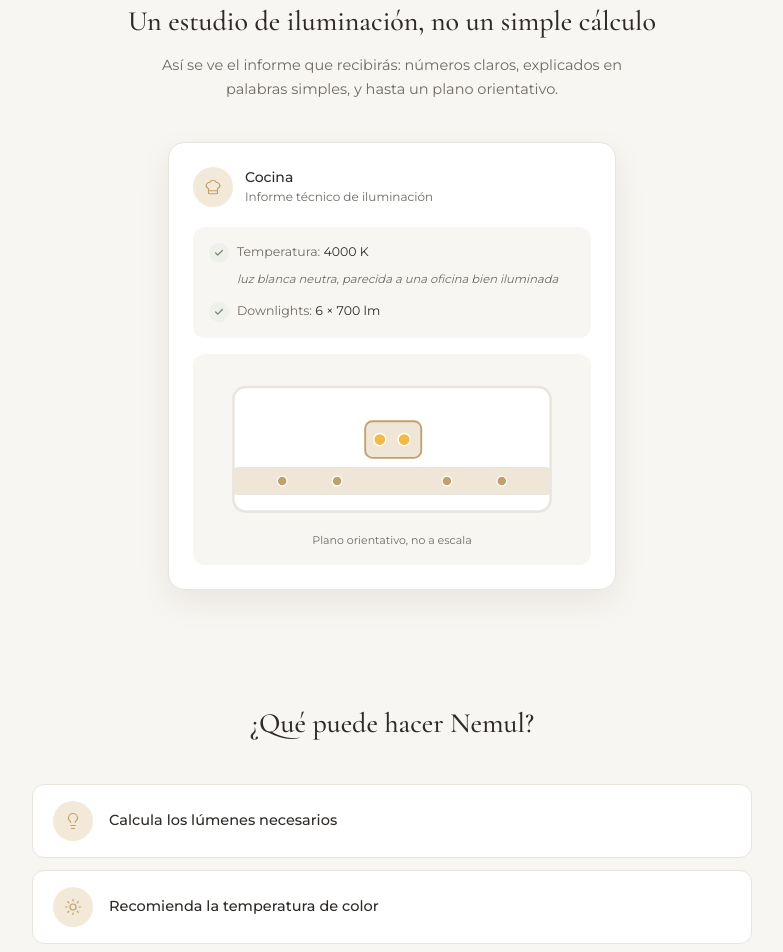
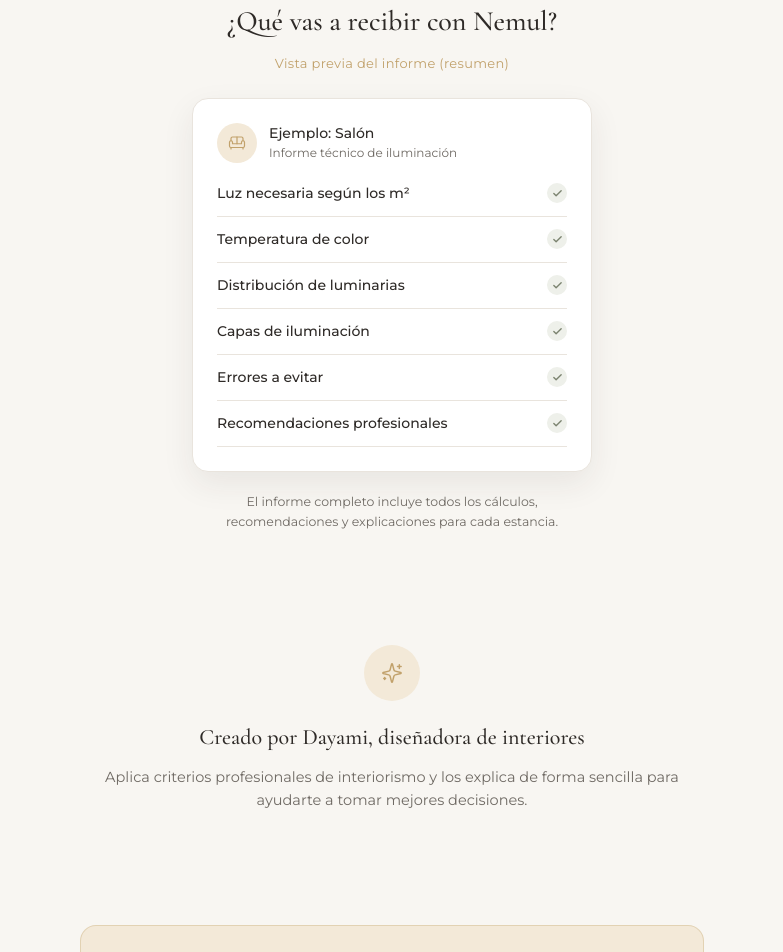
Before and after one commit to digitaldma2026-crypto/nemul-app, a React (Vite) app: page / in a window 1280 px wide. Shown: the part 1140-2092 px from the top of the page, without its empty margins (248-1031 px from the left). Built offline with nearby package versions, Linux system fonts and the light colour scheme.

Commit message:
Update App.jsx

```diff
--- a/App.jsx
+++ b/App.jsx
@@ -3,7 +3,7 @@
   Sofa, ChefHat, BedDouble, Bath, UtensilsCrossed, DoorOpen, Shirt, TreePine,
   ArrowLeft, Check, ChevronRight, ChevronDown, Sun, Moon, CloudSun, Lightbulb,
   Sparkles, BookOpen, Users, Coffee, Plus, Trash2, Home as HomeIcon,
-  Package, Palette, Wind, Tv, Briefcase, Droplets, Zap, Laptop, Lamp, X, Hammer, Info, Pencil, Lock, MapPin, ShieldAlert,
+  Package, Palette, Wind, Tv, Briefcase, Droplets, Zap, Laptop, Lamp, X, Hammer, Info, Pencil, Lock,
 } from "lucide-react";
 
 const FONT_STYLE = `
@@ -15,6 +15,8 @@
     50% { opacity: 0.85; transform: scale(1.06); }
   }
   .glow-orb { animation: glow-pulse 4.5s ease-in-out infinite; }
+  .no-scrollbar { scrollbar-width: none; -ms-overflow-style: none; }
+  .no-scrollbar::-webkit-scrollbar { display: none; }
   @keyframes rise-in {
     from { opacity: 0; transform: translateY(14px); }
     to { opacity: 1; transform: translateY(0); }
@@ -2319,71 +2321,50 @@
   );
 }
 
+function PreviewRow({ label }) {
+  return (
+    <div className="flex items-center justify-between gap-3 py-3" style={{ borderBottom: `1px solid ${COLORS.border}` }}>
+      <p className="font-body text-[14px] font-medium" style={{ color: COLORS.text }}>{label}</p>
+      <div className="w-5 h-5 rounded-full flex items-center justify-center shrink-0" style={{ backgroundColor: "#EEF0EA" }}>
+        <Check size={11} color={COLORS.success} strokeWidth={3} />
+      </div>
+    </div>
+  );
+}
+
+const REPORT_PREVIEW_ITEMS = [
+  "Luz necesaria según los m²",
+  "Temperatura de color",
+  "Distribución de luminarias",
+  "Capas de iluminación",
+  "Errores a evitar",
+  "Recomendaciones profesionales",
+];
+
 function ProductShowcaseSection() {
   return (
-    <section className="max-w-4xl mx-auto px-6 py-14">
-      <h2 className="font-display text-[28px] font-medium text-center mb-3" style={{ color: COLORS.text }}>Un estudio de iluminación, no un simple cálculo</h2>
-      <p className="font-body text-[14.5px] text-center mb-10 max-w-lg mx-auto leading-relaxed" style={{ color: COLORS.subtext }}>
-        Así se ve el informe que recibirás: números claros, explicados en palabras simples, y hasta un plano orientativo.
+    <section className="max-w-md mx-auto px-6 py-14">
+      <h2 className="font-display text-[28px] font-medium text-center mb-3" style={{ color: COLORS.text }}>¿Qué vas a recibir con Nemul?</h2>
+      <p className="font-body text-[13px] tracking-wide text-center mb-6" style={{ color: COLORS.accent }}>
+        Vista previa del informe (resumen)
       </p>
-      <div className="max-w-md mx-auto rounded-2xl p-6" style={{ backgroundColor: COLORS.card, border: `1px solid ${COLORS.border}`, boxShadow: "0 12px 32px rgba(46,42,39,0.08)" }}>
-        <div className="flex items-center gap-3 mb-5">
+      <div className="rounded-2xl p-6" style={{ backgroundColor: COLORS.card, border: `1px solid ${COLORS.border}`, boxShadow: "0 12px 32px rgba(46,42,39,0.08)" }}>
+        <div className="flex items-center gap-3 mb-2">
           <div className="w-10 h-10 rounded-full flex items-center justify-center" style={{ backgroundColor: "#F3E9D8" }}>
-            <ChefHat size={18} color={COLORS.accent} strokeWidth={1.6} />
+            <Sofa size={18} color={COLORS.accent} strokeWidth={1.6} />
           </div>
           <div>
-            <p className="font-body text-[14px] font-medium" style={{ color: COLORS.text }}>Cocina</p>
+            <p className="font-body text-[14px] font-medium" style={{ color: COLORS.text }}>Ejemplo: Salón</p>
             <p className="font-body text-[12px]" style={{ color: COLORS.subtext }}>Informe técnico de iluminación</p>
           </div>
         </div>
-        <div className="flex flex-col gap-2 rounded-xl p-4 mb-4" style={{ backgroundColor: COLORS.bg }}>
-          <div className="flex items-center gap-2">
-            <div className="w-5 h-5 rounded-full flex items-center justify-center" style={{ backgroundColor: "#EEF0EA" }}><Check size={10} color={COLORS.success} strokeWidth={3} /></div>
-            <p className="font-body text-[12.5px]" style={{ color: COLORS.text }}><span style={{ color: COLORS.subtext }}>Temperatura: </span>4000 K</p>
-          </div>
-          <p className="font-body text-[11.5px] italic ml-7" style={{ color: COLORS.subtext }}>luz blanca neutra, parecida a una oficina bien iluminada</p>
-          <div className="flex items-center gap-2 mt-1.5">
-            <div className="w-5 h-5 rounded-full flex items-center justify-center" style={{ backgroundColor: "#EEF0EA" }}><Check size={10} color={COLORS.success} strokeWidth={3} /></div>
-            <p className="font-body text-[12.5px]" style={{ color: COLORS.text }}><span style={{ color: COLORS.subtext }}>Downlights: </span>6 × 700 lm</p>
-          </div>
-        </div>
-        <div className="rounded-xl p-4" style={{ backgroundColor: COLORS.bg }}>
-          <svg viewBox="0 0 300 130" className="w-full h-auto">
-            <rect x="20" y="14" width="260" height="102" rx="10" fill="#FFFFFF" stroke={COLORS.border} strokeWidth="2" />
-            <rect x="20" y="80" width="260" height="22" rx="4" fill="#EFE6D8" stroke={COLORS.border} strokeWidth="1" />
-            <rect x="128" y="42" width="46" height="30" rx="6" fill="#EFE6D8" stroke={COLORS.accent} strokeWidth="1.5" />
-            {[60, 105, 195, 240].map((x, i) => <circle key={i} cx={x} cy={91} r="4" fill={COLORS.accent} stroke="#FFFFFF" strokeWidth="1" />)}
-            <circle cx="140" cy="57" r="5" fill="#F4B942" stroke="#FFFFFF" strokeWidth="1.2" />
-            <circle cx="160" cy="57" r="5" fill="#F4B942" stroke="#FFFFFF" strokeWidth="1.2" />
-          </svg>
-          <p className="font-body text-[11px] text-center mt-1" style={{ color: COLORS.subtext }}>Plano orientativo, no a escala</p>
-        </div>
-      </div>
-    </section>
-  );
-}
-
-function CapabilitiesSection() {
-  const items = [
-    { Icon: Lightbulb, text: "Calcula los lúmenes necesarios" },
-    { Icon: Sun, text: "Recomienda la temperatura de color" },
-    { Icon: MapPin, text: "Sugiere la distribución de los focos" },
-    { Icon: ShieldAlert, text: "Detecta errores habituales" },
-    { Icon: Hammer, text: "Adapta el estudio a tu reforma" },
-  ];
-  return (
-    <section className="max-w-3xl mx-auto px-6 py-14">
-      <h2 className="font-display text-[28px] font-medium text-center mb-10" style={{ color: COLORS.text }}>¿Qué puede hacer Nemul?</h2>
-      <div className="flex flex-col gap-3">
-        {items.map((item, i) => (
-          <div key={i} className="flex items-center gap-4 rounded-xl px-5 py-4" style={{ backgroundColor: COLORS.card, border: `1px solid ${COLORS.border}` }}>
-            <div className="w-10 h-10 rounded-full flex items-center justify-center shrink-0" style={{ backgroundColor: "#F3E9D8" }}>
-              <item.Icon size={18} color={COLORS.accent} strokeWidth={1.6} />
-            </div>
-            <span className="font-body text-[14.5px] font-medium" style={{ color: COLORS.text }}>{item.text}</span>
-          </div>
-        ))}
-      </div>
+        <div>
+          {REPORT_PREVIEW_ITEMS.map((label, i) => <PreviewRow key={i} label={label} />)}
+        </div>
+      </div>
+      <p className="font-body text-[12.5px] text-center mt-5 leading-relaxed" style={{ color: COLORS.subtext }}>
+        El informe completo incluye todos los cálculos, recomendaciones y explicaciones para cada estancia.
+      </p>
     </section>
   );
 }
@@ -2554,7 +2535,6 @@
       <LandingHero onStart={onStart} />
       <HowItWorksSection />
       <ProductShowcaseSection />
-      <CapabilitiesSection />
       <CredentialSection />
       <AccessSection onStart={onStart} />
       <LandingGuideSection />
```
